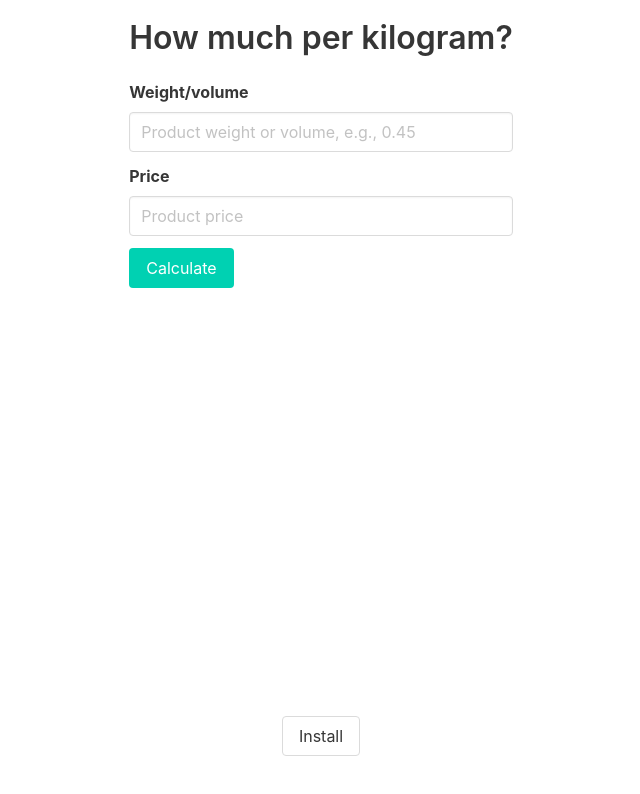
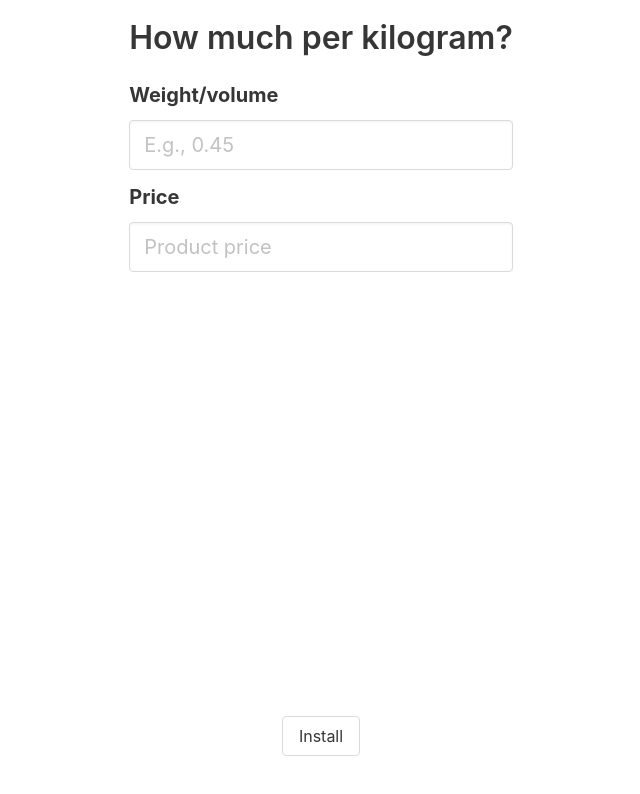
Before and after one commit to yustnip/how-much-per-kilogram, a Vue app: page /#/ in a window 1280 px wide. Shown: the top 794 px of the page, without its empty margins (319-959 px from the left). Built offline with nearby package versions, Linux system fonts and the light colour scheme.

Commit message:
UI improvements

```diff
--- a/src/components/Calculator.vue
+++ b/src/components/Calculator.vue
@@ -1,47 +1,64 @@
 <template>
   <div class="calculator">
     <div class="field">
-      <label class="label">{{ $t('weight') }}</label>
+      <label class="label is-medium">{{ $t('weight') }}</label>
       <div class="control">
-        <input v-model="weight" class="input" type="number" :placeholder="$t('weight-placeholder')">
+        <input v-model="weight" class="input is-medium" type="number" :placeholder="$t('weight-placeholder')">
       </div>
     </div>
     <div class="field">
-      <label class="label">{{ $t('price') }}</label>
+      <label class="label is-medium">{{ $t('price') }}</label>
       <div class="control">
-        <input v-model="price" class="input" type="number" :placeholder="$t('price-placeholder')">
+        <input v-model="price" class="input is-medium" type="number" :placeholder="$t('price-placeholder')">
       </div>
     </div>
-    <div class="field">
-      <p class="control has-text-centered">
-        <button
-          @click="calculate"
-          class="button is-primary"
-          type="button"
-        >
-          {{ $t('calculate') }}
-        </button>
-      </p>
+    <div v-show="isPricePerOneValid" class="price-per-one">
+      <div class="price-per-one-text">
+        <span class="price-per-one-title">{{ $t('price-per-one') }}<sup>*</sup></span>
+        <br>
+        <span class="price-per-one-value">{{ pricePerOne }}</span>
+      </div>
+      <button
+        type="button"
+        class="button is-primary"
+        @click="clear"
+      >
+        {{ $t('clear') }}
+      </button>
     </div>
-    <p v-show="pricePerOne" class="has-text-centered">
-      {{ $t('price-per-one') }}: <b>{{ pricePerOne }}</b>
-    </p>
   </div>
 </template>
 
 <script lang="ts">
-  import { Component, Prop, Vue } from 'vue-property-decorator';
+  import { Component, Prop, Vue, Watch } from 'vue-property-decorator';
 
-  @Component
+  @Component({
+    props: ['pricePerOne', 'calculatePricePerOne'],
+  })
   export default class Calculator extends Vue {
-    @Prop() private pricePerOne: null | string;
+    @Prop() private pricePerOne: null | number;
     @Prop({ default: () => {} }) private calculatePricePerOne: ({ weight, price }: { weight: null | number; price: null | number; } ) => void;
 
     weight: null | number = null;
     price: null | number = null;
 
-    calculate() {
+    get isPricePerOneValid() {
+      return this.pricePerOne && Number.isFinite(this.pricePerOne)
+    }
+
+    @Watch('weight')
+    onWeightChanged(value: null | number) {
       this.calculatePricePerOne({ weight: this.weight, price: this.price });
+    }
+
+    @Watch('price')
+    onPriceChanged(value: null | number) {
+      this.calculatePricePerOne({ weight: this.weight, price: this.price });
+    }
+
+    clear() {
+      this.weight = null;
+      this.price = null;
     }
   }
 </script>
@@ -54,4 +71,22 @@
   .calculator {
     min-width: 280px;
   }
+
+  .price-per-one {
+    margin-top: 40px;
+    text-align: center;
+  }
+
+  .price-per-one-text {
+    margin-bottom: 10px;
+  }
+
+  .price-per-one-title {
+    font-size: 1rem;
+  }
+
+  .price-per-one-value {
+    font-weight: 700;
+    font-size: 1.25rem;
+  }
 </style>
--- a/src/locales/en.json
+++ b/src/locales/en.json
@@ -1,10 +1,11 @@
 {
   "how-much-per-kilogram": "How much per kilogram?",
   "weight": "Weight/volume",
-  "weight-placeholder": "Product weight or volume, e.g., 0.45",
+  "weight-placeholder": "E.g., 0.45",
   "price": "Price",
   "price-placeholder": "Product price",
   "install": "Install",
-  "calculate": "Calculate",
-  "price-per-one": "Price per kilogram/liter (rounded)"
+  "price-per-one": "Price per kilogram/liter",
+  "clear": "Clear",
+  "notice-rounded": "The price is rounded to the whole number"
 }
--- a/src/locales/ru.json
+++ b/src/locales/ru.json
@@ -1,10 +1,11 @@
 {
     "how-much-per-kilogram": "Сколько за килограмм?",
     "weight": "Вес/объём",
-    "weight-placeholder": "Вес или объём продукта, например, 0.45",
+    "weight-placeholder": "Например, 0.45",
     "price": "Стоимость",
     "price-placeholder": "Стоимость продукта",
     "install": "Установить",
-    "calculate": "Рассчитать",
-    "price-per-one": "Цена за килограмм/литр (округлено)"
+    "price-per-one": "Цена за килограмм/литр",
+    "clear": "Очистить",
+    "notice-rounded": "Цена округлена до целого числа"
   }
--- a/src/views/Home.vue
+++ b/src/views/Home.vue
@@ -7,8 +7,14 @@
           :pricePerOne="pricePerOne"
           :calculatePricePerOne="calculatePricePerOne"
         />
-        <div v-if="!isInstalled" class="install-button-container">
+        <div v-if="!isInstalled" class="bottom-container">
           <button class="button" type="button" @click="showInstallPrompt">{{ $t('install') }}</button>
+          <div
+            v-show="pricePerOne && Number.isFinite(pricePerOne)"
+            class="notice"
+          >
+            <sup>*</sup>{{ $t('notice-rounded') }}
+          </div>
         </div>
       </div>
     </div>
@@ -44,6 +50,7 @@
     },
   })
   export default class Home extends Vue {
+
     isInstalled: boolean = true;
 
     mounted() {
@@ -94,10 +101,17 @@
     flex-direction: column;
   }
 
-  .install-button-container {
+  .bottom-container {
     flex-grow: 1;
     display: flex;
-    justify-content: center;
-    align-items: flex-end;
+    flex-direction: column;
+    justify-content: flex-end;
+    align-items: center;
+  }
+
+  .notice {
+    margin-top: 10px;
+    align-self: flex-start;
+    font-size: 0.75rem;
   }
 </style>
```
